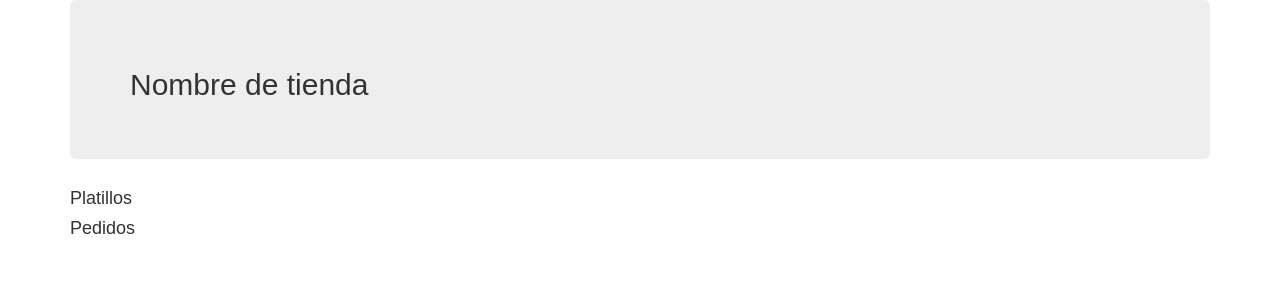
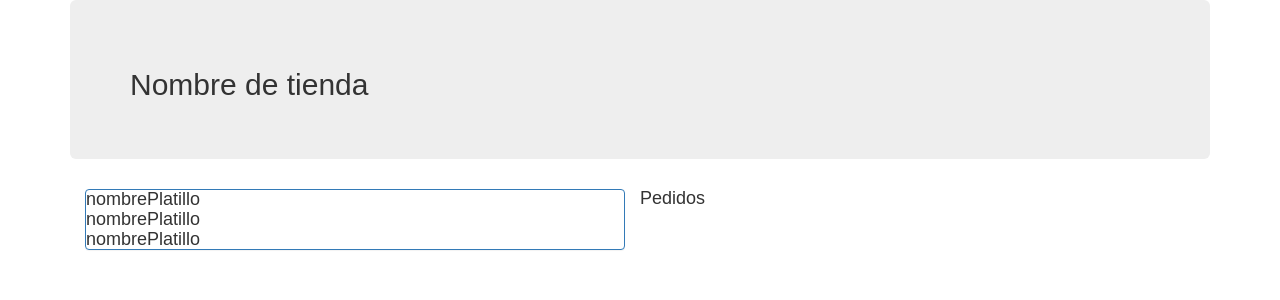
Before and after one commit to drincast/EntrenoReact, a React (Create React App) app in the folder proyectofinal/: page / in a window 1280 px wide. Shown: the top 300 px of the page. Built offline with nearby package versions, Linux system fonts and the light colour scheme.

Commit message:
Se agrega la visualización de los plantillos en el render

```diff
--- a/proyectofinal/package.json
+++ b/proyectofinal/package.json
@@ -4,6 +4,8 @@
   "private": true,
   "dependencies": {
     "bootstrap": "^3.3.7",
+    "mobx": "^4.1.0",
+    "mobx-react": "^5.0.0",
     "react": "^16.2.0",
     "react-bootstrap": "^0.32.1",
     "react-dom": "^16.2.0",
--- a/proyectofinal/src/componentes/lienzo/lienzo.js
+++ b/proyectofinal/src/componentes/lienzo/lienzo.js
@@ -1,4 +1,6 @@
 import React, { Component } from 'react';
+
+import Platillo from '../platillos/platillo';
 
 class Lienzo extends Component{
 
@@ -8,7 +10,7 @@ class Lienzo extends Component{
         <div className="jumbotron">
           <h2>Nombre de tienda</h2>
         </div>
-        <h4>Platillos</h4>
+        <h4><Platillo></Platillo></h4>
         <h4>Pedidos</h4>
       </div>
     )
--- a/proyectofinal/src/componentes/platillos/platillo.js
+++ b/proyectofinal/src/componentes/platillos/platillo.js
@@ -1,15 +1,30 @@
 import React, { Component } from 'react';
 
+import logo from '../../logo.svg';
 import './platillo.css';
+import varTiendaController from '../../controladores/tiendacontroler';
 
 class Platillo extends Component {
-  constructor() {
+  render(){
+    let platillos_div = [];
+    const llenar_array_platillos_div = varTiendaController.platillos.forEach(
+      (value, index)=>(
+        platillos_div.push(
+          <div>{value.nombre}</div>
+        )
+      )
+    )
 
-  }
-
-  render(){
     return(
-      <div>platillos</div>
+      <div className="container col-md-6">
+        <div>
+          <div className="panel panel-primary">
+            <div className="list-group Platillo-Menu">
+              {platillos_div}
+            </div>
+          </div>
+        </div>
+      </div>
     );
   }
 }
```
Also changed, not shown: 1 other file (tests, documents, lock files or other folders).
